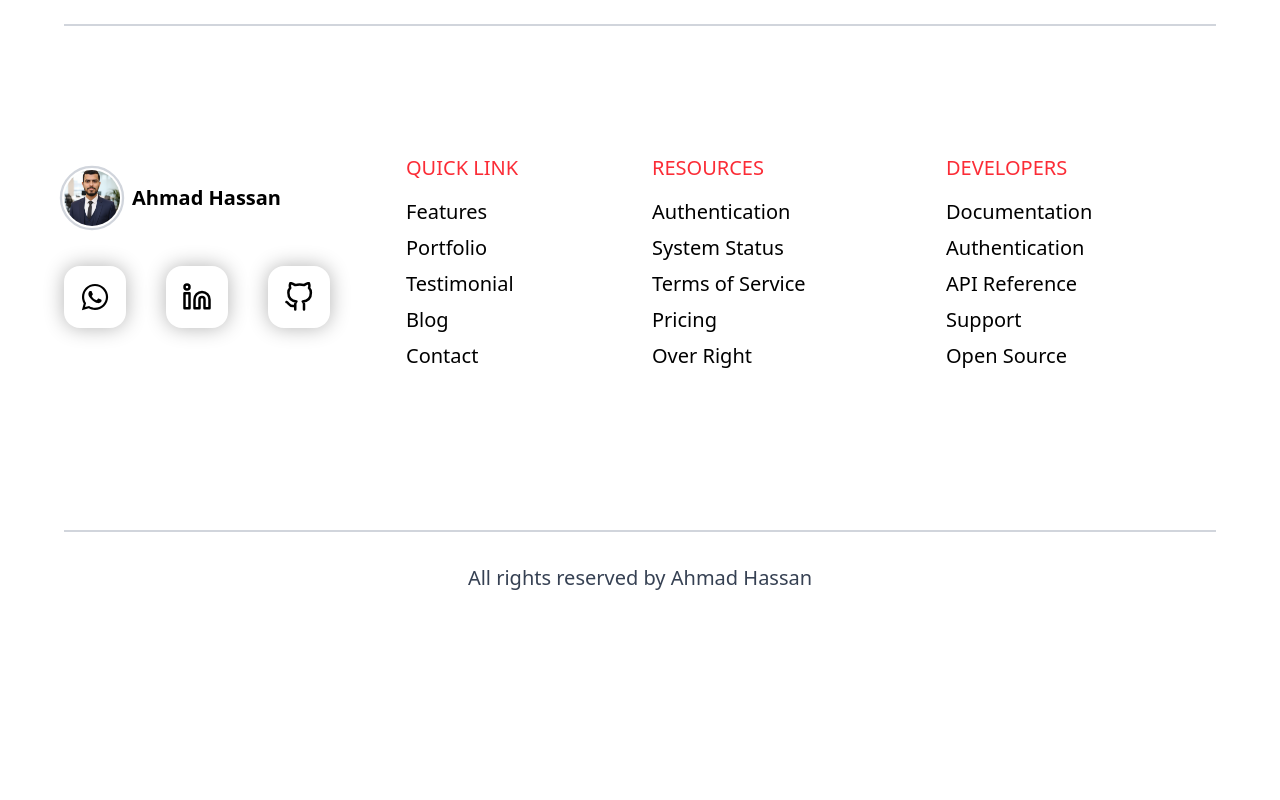
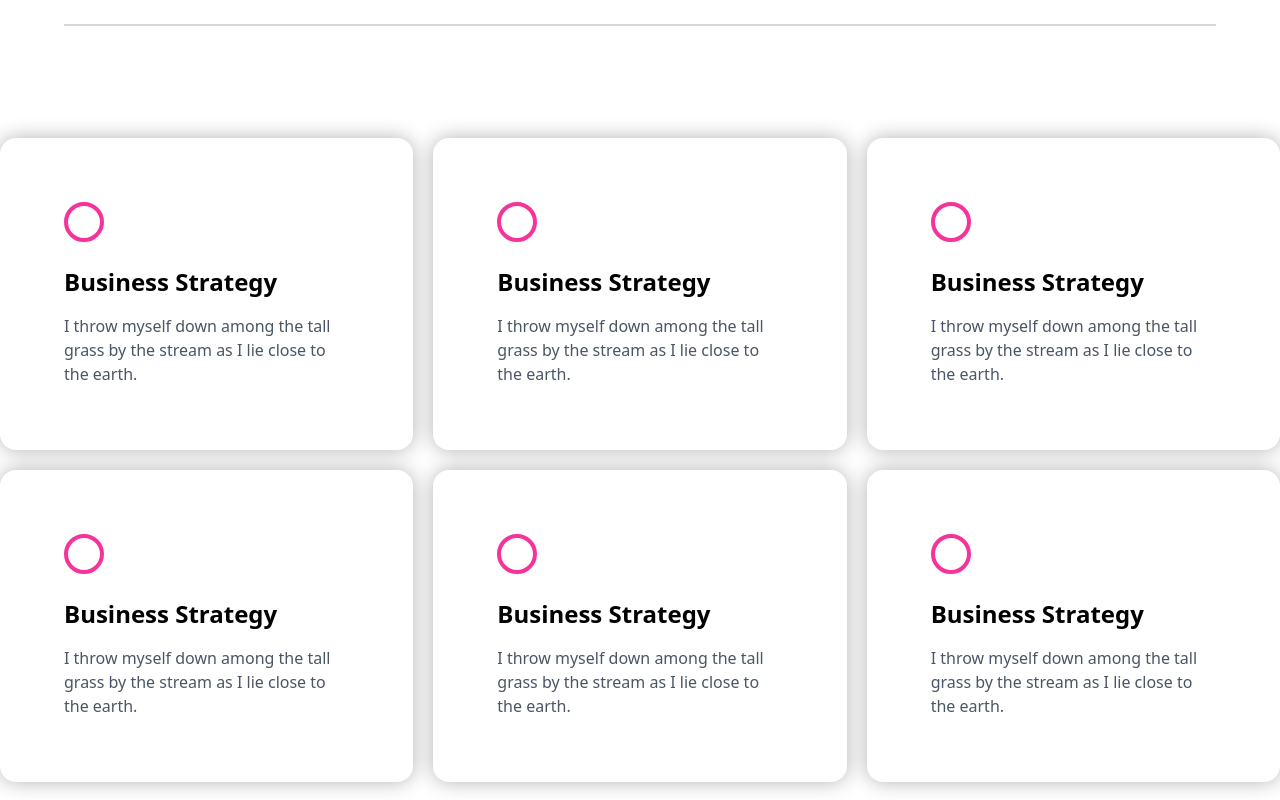
Before and after one commit to ahassandev/myfirst-app, a React (Vite) app: page / in a window 1280 px wide. Shown: the part 6760-7560 px from the top of the page. Before the commit the page ends 7384 px from the top, so only its background shows below. Built offline with nearby package versions, Linux system fonts and the light colour scheme.

Commit message:
add component

```diff
--- a/src/components/Pages/Home.jsx
+++ b/src/components/Pages/Home.jsx
@@ -7,6 +7,7 @@ import TestimonialSection from '../Home/TestimonialSection'
 import BlogSection from '../Home/BlogSection'
 import ContactSection from '../Home/ContactSection'
 import useAppData from "../../hooks/useAppData";
+import Test from '../Test';
 
 function Home() {
    const { data, loading, error } = useAppData();
@@ -21,6 +22,7 @@ function Home() {
       <TestimonialSection testimonials={data.testimonials}/>
       <BlogSection blog = {data.blog}/>
       <ContactSection/>
+      <Test services={data.features.services}/>
     </>
   )
 }
--- /dev/null
+++ b/src/components/Test.jsx
@@ -0,0 +1,13 @@
+import React from 'react'
+import FeatureCard from './Features/FeatureCard'
+
+const Test = ({services}) => {
+  return (
+    <div>
+      {/* <h2 className='text-3xl'>{test.heading}</h2> */}
+      <FeatureCard services={services}/>
+    </div>
+  )
+}
+
+export default Test;
--- a/src/data/data.json
+++ b/src/data/data.json
@@ -158,5 +158,9 @@
                 "title": "Dashboard Application Development."
             }
         ]
+    },
+
+    "test": {
+        "heading": "Ahmad Hassan"
     }
 }
```
